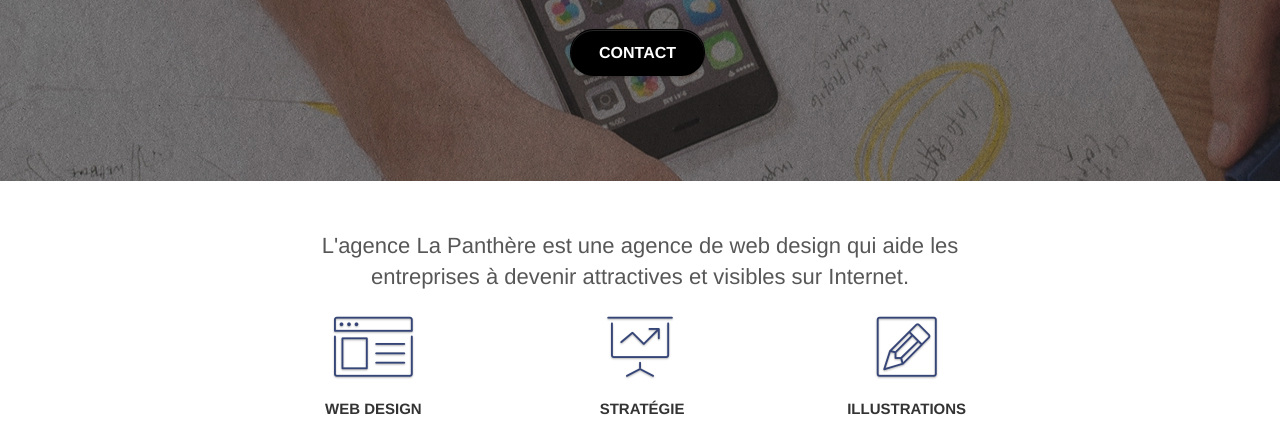
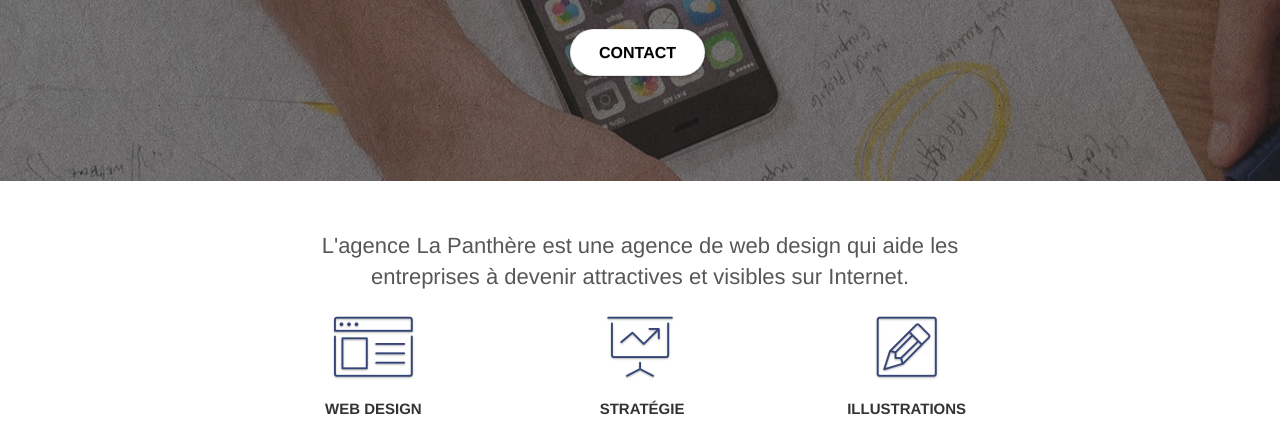
Before and after one commit to Aeskender99/La-Panthere, a plain HTML site: page index.html in a window 1280 px wide. In both pictures the pointer is over the link 637 px from the left and 403 px from the top of the page. Shown: the part 351-785 px from the top of the page. Drawn offline with Linux system fonts and the light colour scheme.

Commit message:
Update style.css

```diff
--- a/style.css
+++ b/style.css
@@ -808,8 +808,8 @@ h4 {
 }
 
 .btn-atomic-tangerine:hover {
-    background: #000000!important;
-    color: #FFFFFF!important;
+    background: #FFFFFF!important;
+    color: #000000!important;
 }
 
 .ltc-white {
```
